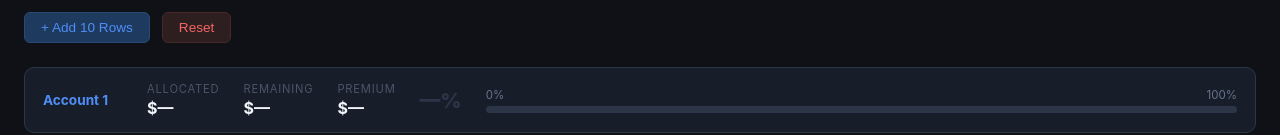
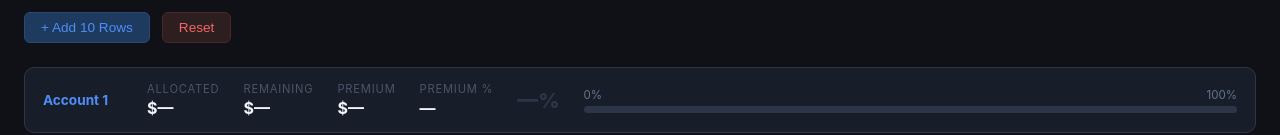
Before and after one commit to temp-for-tas/options-allocation-optimizer, a plain HTML site: page index.html in a window 1280 px wide. Shown: the part 817-952 px from the top of the page. Drawn offline with Linux system fonts and the light colour scheme.

Commit message:
feat: show premium as % of total allocated in account summaries

```diff
--- a/index.html
+++ b/index.html
@@ -944,6 +944,10 @@
           <span class="stat-label">Premium</span>
           <span class="stat-value">${cash > 0 ? '$' + totalPremium.toLocaleString('en-US', { minimumFractionDigits: 2, maximumFractionDigits: 2 }) : '$—'}</span>
         </div>
+        <div class="summary-stat">
+          <span class="stat-label">Premium %</span>
+          <span class="stat-value">${cash > 0 && totalUsed > 0 ? (totalPremium / totalUsed * 100).toFixed(2) + '%' : '—'}</span>
+        </div>
         <span class="alloc-pct ${cash > 0 ? grade : 'none'}">${cash > 0 ? pct.toFixed(1) + '%' : '—%'}</span>
         <div class="meter-wrap">
           <div class="meter-label"><span>0%</span><span>100%</span></div>
```
